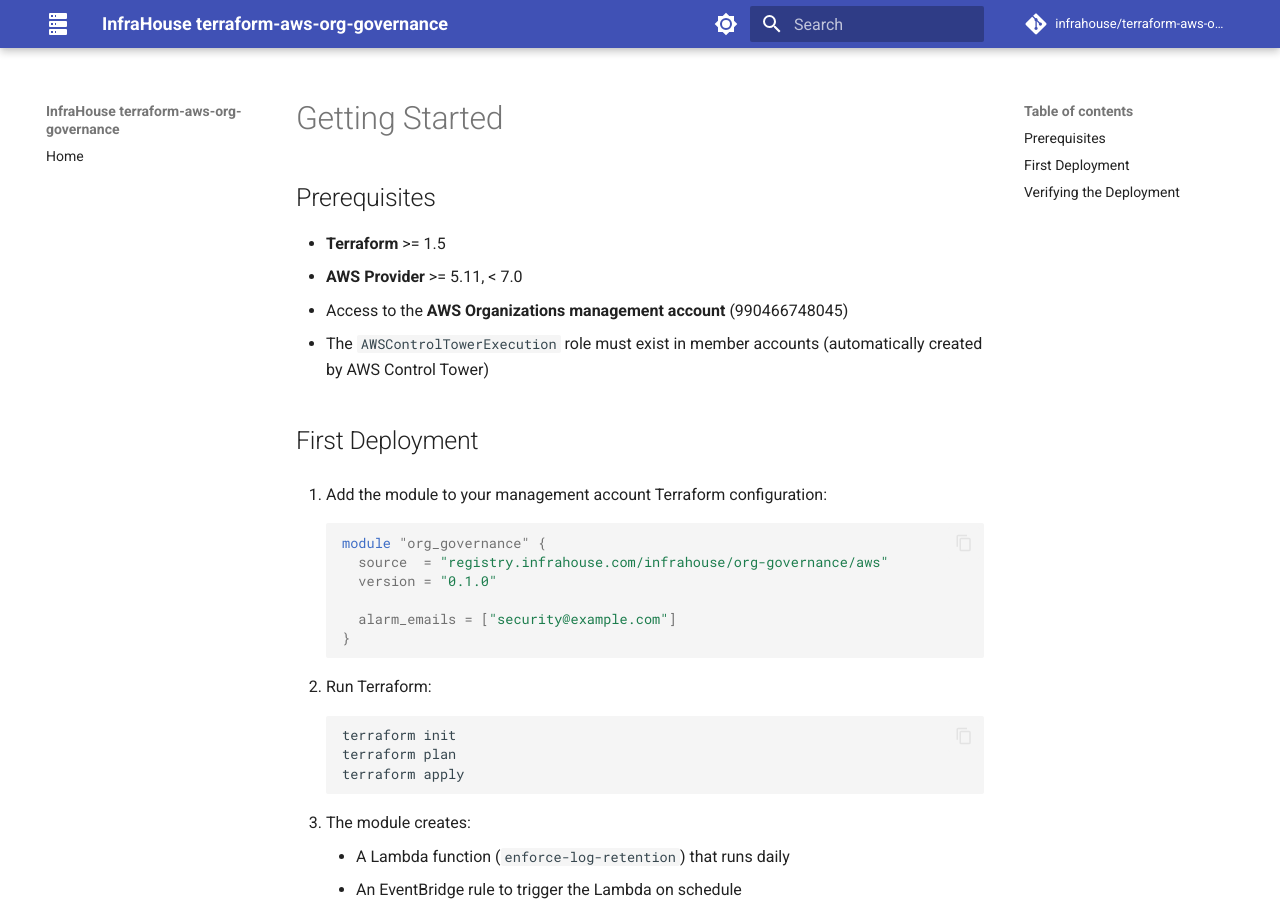
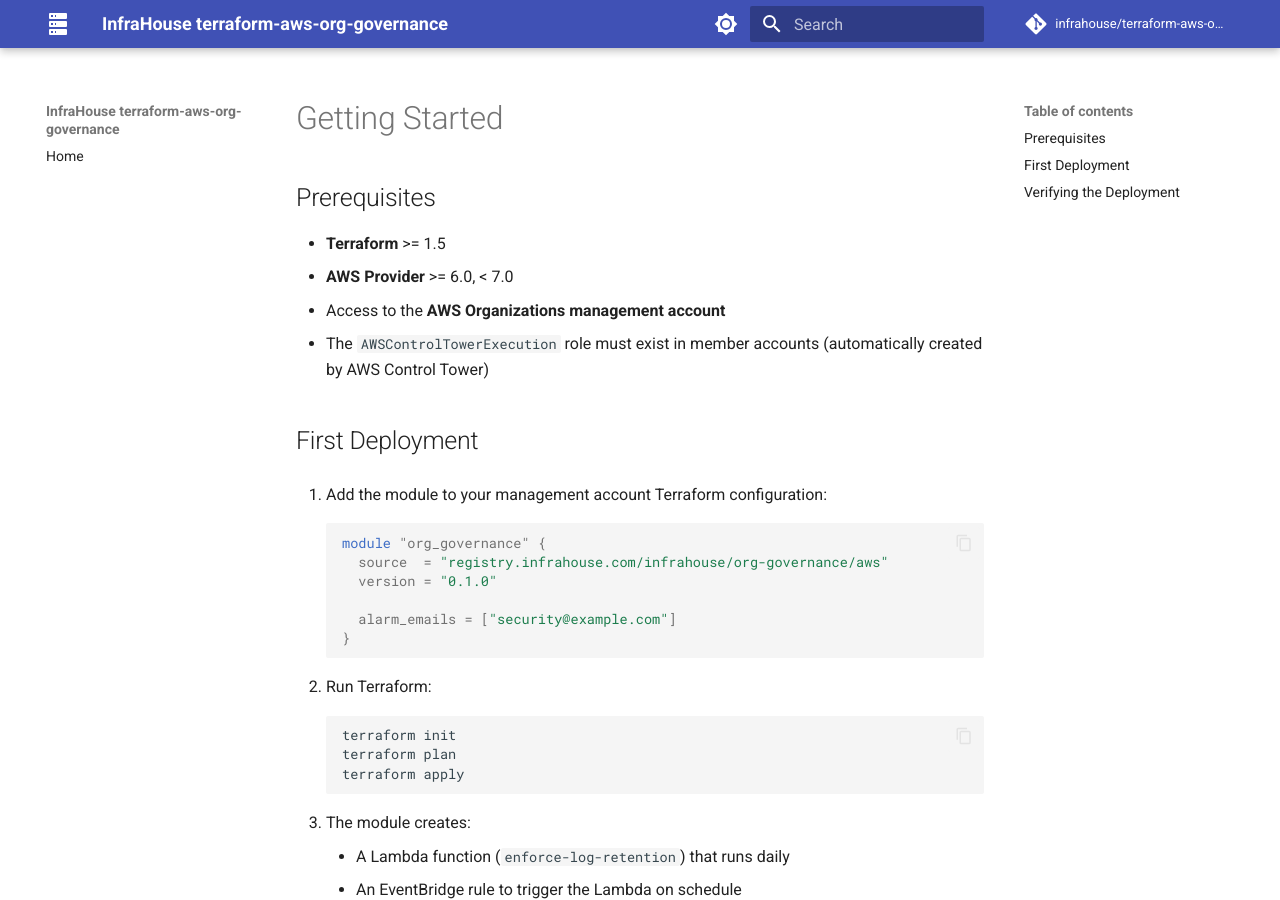
Before and after one commit to infrahouse/terraform-aws-org-governance, an MkDocs documentation site: the page built from docs/getting-started.md, in a window 1280 px wide and 900 px high. Built offline with MkDocs 1.6.1 and Material for MkDocs 9.7.7, drawn with Linux system fonts in a browser that asks for light colours; comment, search, counter and statistics services are not loaded.

Commit message:
style: Rename tf file to snake_case, remove account ID from docs

```diff
--- a/docs/getting-started.md
+++ b/docs/getting-started.md
@@ -3,8 +3,8 @@
 ## Prerequisites
 
 - **Terraform** >= 1.5
-- **AWS Provider** >= 5.11, < 7.0
-- Access to the **AWS Organizations management account** (990466748045)
+- **AWS Provider** >= 6.0, < 7.0
+- Access to the **AWS Organizations management account**
 - The `AWSControlTowerExecution` role must exist in member accounts
   (automatically created by AWS Control Tower)
 
```
Also changed, not shown: 2 other files.
